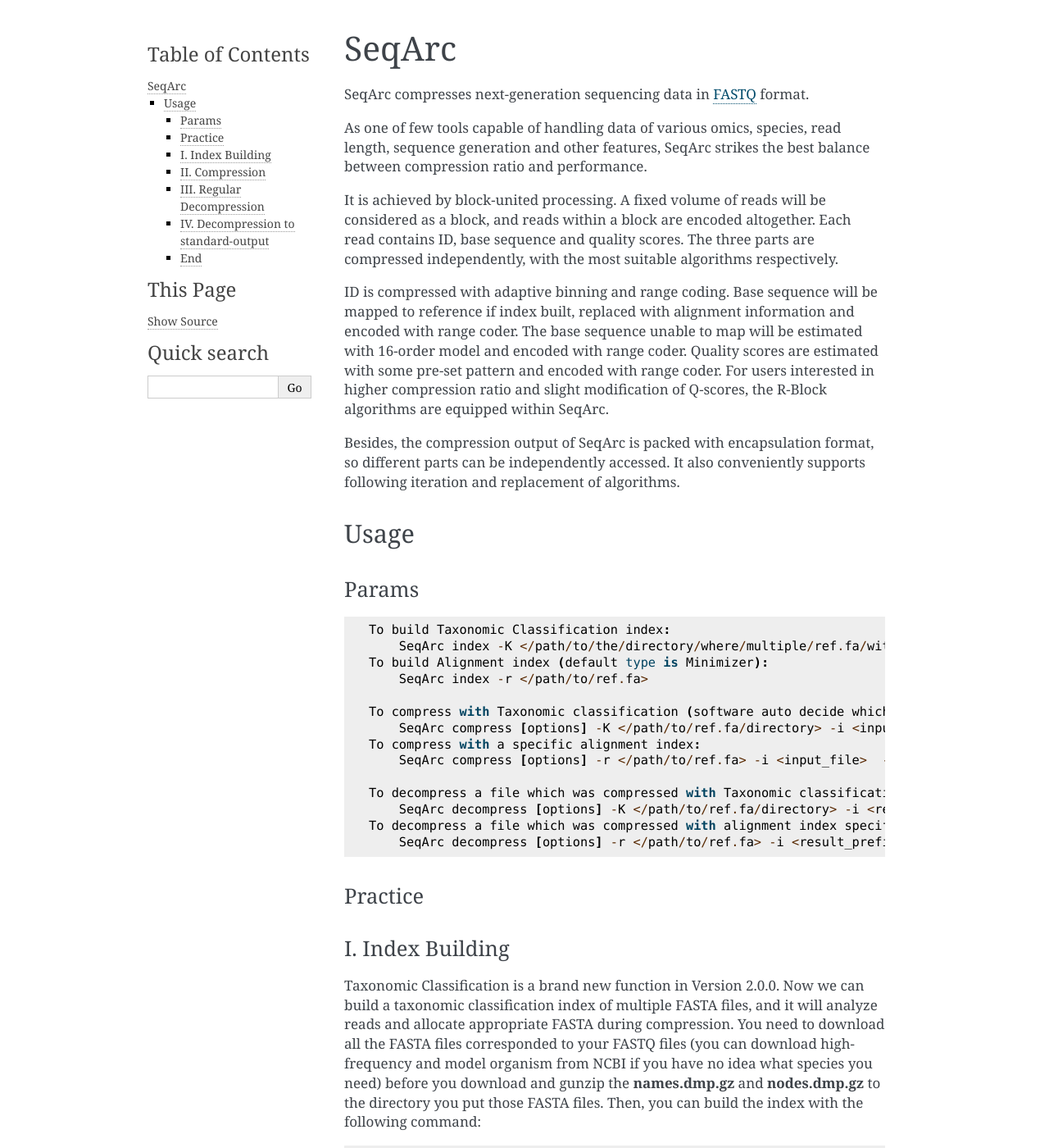
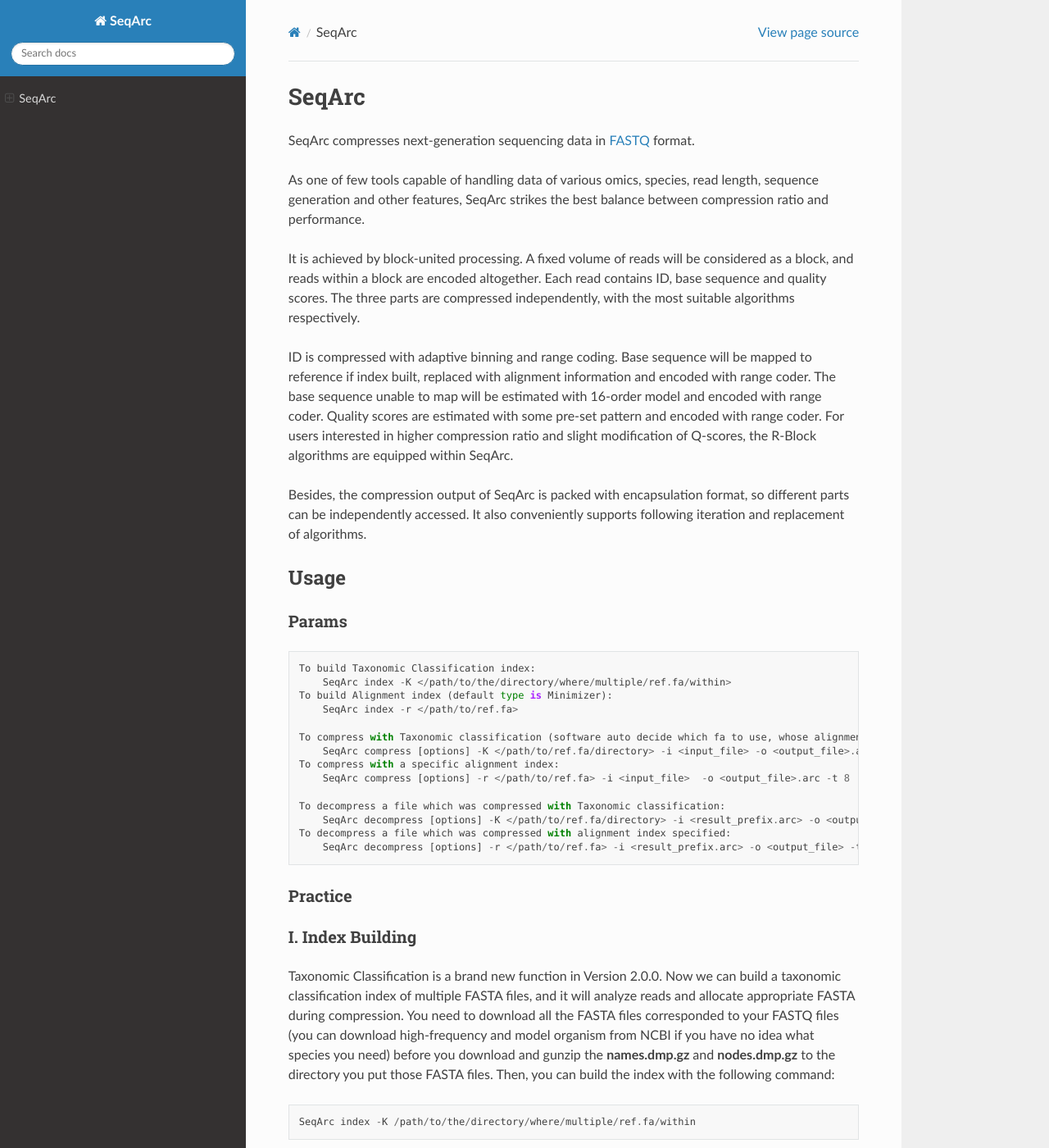
Before and after one commit to jasonborn/myseqarc, a Sphinx documentation site: the page built from doc/README.rst, in a window 1280 px wide and 1400 px high. Shown: the whole window at 82% size. Built offline with Sphinx 7.4.7 and the Read the Docs theme 3.1.0, drawn with Linux system fonts in a browser that asks for light colours; some of the changed text lies outside the part shown.

Commit message:
update doc

```diff
--- a/doc/conf.py
+++ b/doc/conf.py
@@ -14,7 +14,15 @@
 # -- General configuration ---------------------------------------------------
 # https://www.sphinx-doc.org/en/master/usage/configuration.html#general-configuration
 
-extensions = []
+extensions = [
+    #'sphinx.ext.autodoc',
+    'sphinx.ext.intersphinx',
+    'sphinx.ext.mathjax',
+    'sphinx.ext.napoleon',
+    'sphinx.ext.autosummary',
+    "sphinx_autodoc_typehints",
+    "sphinx_rtd_theme",
+]
 
 templates_path = ['_templates']
 exclude_patterns = []
@@ -24,5 +32,5 @@
 # -- Options for HTML output -------------------------------------------------
 # https://www.sphinx-doc.org/en/master/usage/configuration.html#options-for-html-output
 
-html_theme = 'alabaster'
-html_static_path = ['_static']
+html_theme = 'sphinx_rtd_theme'
+html_static_path = ['static']
--- a/doc/index.rst
+++ b/doc/index.rst
@@ -8,7 +8,7 @@
 
 .. toctree::
    :maxdepth: 2
-   :caption: Contents:
+   readme
 
 
 
```
